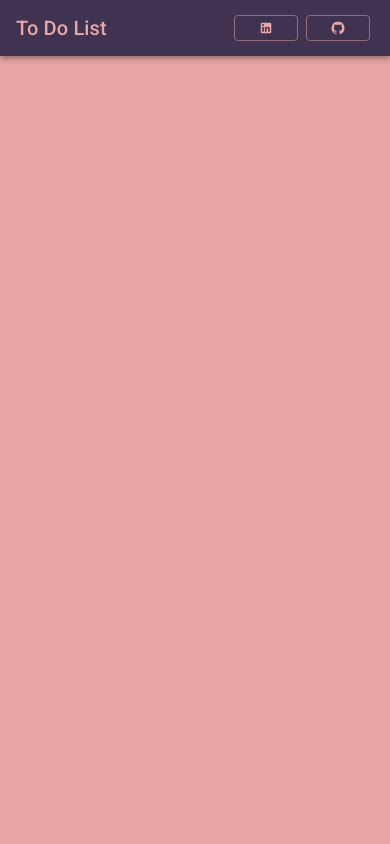
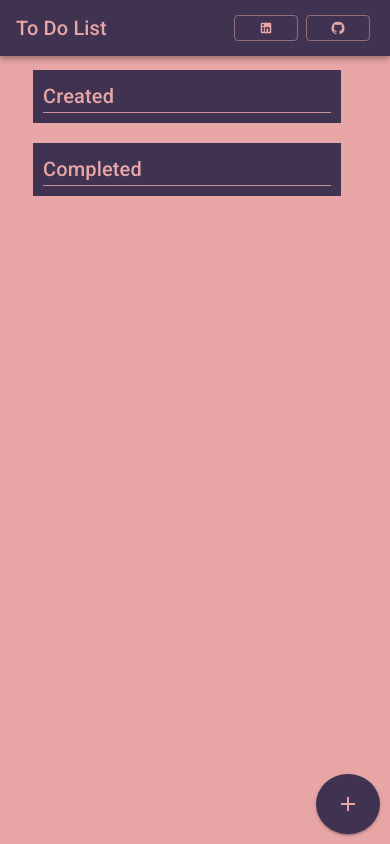
Before and after one commit to NicoAnabalon/ToDoListNetCoreAndReact, a React (Create React App) app in the folder front/: page / in a window 390 px wide. Built offline with nearby package versions, Linux system fonts and the light colour scheme.

Commit message:
Adds creation button and Modal Form

```diff
--- a/front/src/App.js
+++ b/front/src/App.js
@@ -1,13 +1,18 @@
-import { useTheme } from '@mui/material/styles';
-import Header from "./style/components/Header";
-import Container from "./style/components/Container";
+import Header from "./components/Header";
+import Container from "./components/Container";
+import CardContainer from "./components/CardContainer";
+import Card from "./components/Card";
+import CreationForm from "./components/CreationForm";
 
 function App() {
-  const theme = useTheme()
-  console.log(theme.palette.text.main)
   return (
     <Container>
       <Header/>
+        <CardContainer>
+          <Card label="Created" />
+          <Card label="Completed" />
+        </CardContainer>
+        <CreationForm />
     </Container>
   );
 }
--- /dev/null
+++ b/front/src/components/Card.js
@@ -0,0 +1,55 @@
+import { Divider, Grid, Typography, useMediaQuery, useTheme } from "@mui/material"
+
+
+const Card = ({ label, children }) => {
+    const theme = useTheme()
+    const smallScreen = useMediaQuery(theme.breakpoints.down('sm'))
+    return (
+        smallScreen === false
+            ?
+                <Grid
+                    item
+                    xs={6}
+                    style={{padding: "20px"}}
+                >
+                    <Grid
+                        item
+                        xs={12}
+                        style={{backgroundColor: theme.palette.primary.main}}
+                    >
+                        <Typography
+                            variant="h4"
+                            sx={{ color: theme.palette.text.main, padding: "10px" }}
+                        >
+                            {label}
+                            <Divider sx={{backgroundColor: theme.palette.text.main}} />
+                        </Typography>
+                        {children}
+                    </Grid>
+                </Grid>
+            :
+                <Grid
+                    item
+                    xs={12}
+                    style={{padding: "10px"}}
+                >
+                    <Grid
+                        item
+                        xs={12}
+                        style={{backgroundColor: theme.palette.primary.main}}
+                    >
+                        <Typography
+                            variant="h6"
+                            sx={{ color: theme.palette.text.main, padding: "10px" }}
+                        >
+                            {label}
+                            <Divider sx={{backgroundColor: theme.palette.text.main}} />
+                        </Typography>
+                        {children}
+                    </Grid>
+                </Grid>
+
+    )
+}
+
+export default Card
--- /dev/null
+++ b/front/src/components/CardContainer.js
@@ -0,0 +1,13 @@
+import { Grid, Box } from '@mui/material'
+
+const CardContainer = ({ children }) => {
+    return (
+        <Box sx={{width: "80%", margin: "auto", marginTop: "20px",}}>
+            <Grid container spacing={2}>
+                {children}
+            </Grid>
+        </Box>
+    )
+}
+
+export default CardContainer
--- /dev/null
+++ b/front/src/components/CreationForm.js
@@ -0,0 +1,86 @@
+import { Button, Modal, Box, Typography, useTheme, Divider, TextField, Snackbar, Alert } from "@mui/material";
+import AddIcon from '@mui/icons-material/Add';
+import { useState } from 'react';
+import { addBtnStyle, textFieldStyle, modalBoxStyle } from "../style/theme";
+
+const CreationForm = () => {
+    const theme = useTheme()
+    const [open, setOpen] = useState(false)
+    const [toDo, setToDo] = useState("")
+    const [notification, setNotification] = useState({message: "", severity:"", open: false})
+
+    const handleOpen = () => setOpen(true)
+    const handleClose = () => setOpen(false)
+
+    const handleCreation = () => {
+        if(toDo.trim().length !== 0) {
+            console.log("pasar")
+        } else {
+            setNotification({
+                message: "You must describe your ToDo!",
+                severity: "error",
+                open: true
+            })
+        }
+    }
+
+    const handleCloseSnackbar = () => {
+        setNotification({
+            message: "",
+            severity: "",
+            open: false
+        })
+    }
+
+    return (
+        <>
+            <Button
+                variant="contained"
+                color="primary"
+                style={addBtnStyle}
+                onClick={handleOpen}
+            >
+                <AddIcon color="text"/>
+            </Button>
+            <Modal
+                open={open}
+                onClose={handleClose}
+            >
+                <Box sx={modalBoxStyle}>
+                    <Typography variant="h6">
+                        To Do Creation
+                    </Typography>
+                    <Divider style={{backgroundColor: theme.palette.text.main}}/>
+                    <TextField
+                        label="To Do"
+                        color="text"
+                        margin="normal"
+                        sx={textFieldStyle}
+                        onChange={e => setToDo(e.target.value)}
+                        fullWidth
+                        autoFocus
+                        required
+                    />
+                    <Button variant="outlined" color="text" style={{margin: "5px"}} onClick={handleCreation}>Create</Button>
+                    <Button variant="outlined" color="text" style={{margin: "5px"}} onClick={handleClose}>Cancel</Button>
+                </Box>
+            </Modal>
+            {notification.open
+                ?
+                    <Snackbar
+                        open={notification.open}
+                        autoHideDuration={3000}
+                        onClose={handleCloseSnackbar}
+                    >
+                        <Alert onClose={handleCloseSnackbar} severity={notification.severity} sx={{ width: '100%' }}>
+                            {notification.message}
+                        </Alert>
+                    </Snackbar>
+                :
+                    null
+            }
+        </>
+    )
+}
+
+export default CreationForm
--- a/front/src/style/components/Header.js
+++ b/front/src/components/Header.js
@@ -6,12 +6,11 @@ import LinkedInIcon from '@mui/icons-material/LinkedIn';
 
 const Header = () => {
     const theme = useTheme()
-    const size = useMediaQuery(theme.breakpoints.down('sm'))
-    console.log(size)
+    const smallScreen = useMediaQuery(theme.breakpoints.down('sm'))
     return (
         <Box sx={{ flexGrow: 1 }}>
         <AppBar position="static">
-              {size === false
+              {smallScreen === false
                 ?
                   <Toolbar>
                     <Typography variant="h3" sx={{ flexGrow: 1, color: theme.palette.text.main }}>
@@ -29,7 +28,7 @@ const Header = () => {
                   </Toolbar>
                 :
                   <Toolbar>
-                    <Typography variant="h6" sx={{ flexGrow: 1, color: theme.palette.text.main }}>
+                    <Typography variant="h6" component="div" sx={{ flexGrow: 1, color: theme.palette.text.main }}>
                       To Do List
                     </Typography>
                     <ExternalLink href="https://www.linkedin.com/in/nicol%C3%A1s-felipe-anabal%C3%B3n-abarca/">
--- a/front/src/style/theme.js
+++ b/front/src/style/theme.js
@@ -17,4 +17,45 @@ const theme = createTheme({
     },
 })
 
+export const addBtnStyle = {
+    position: "absolute",
+    bottom: 10,
+    right: 10,
+    borderRadius: '50%',
+    height: '60px',
+    width: '50px'
+}
+
+export const textFieldStyle = {
+    borderColor: theme.palette.text.main,
+    '& .MuiOutlinedInput-root': {
+        '& input': {
+            color: theme.palette.text.main,
+        },
+        '& fieldset': {
+            borderColor: theme.palette.text.main,
+        },
+        '&:hover fieldset': {
+            borderColor: theme.palette.shadow.main,
+        },
+    },
+    '& .MuiFormLabel-root': {
+      color: theme.palette.text.main,
+    },
+}
+
+export const modalBoxStyle = {
+    position: 'absolute',
+    top: '50%',
+    left: '50%',
+    transform: 'translate(-50%, -50%)',
+    width: '50%',
+    bgcolor: theme.palette.primary.main,
+    border: `2px solid ${theme.palette.primary.main}`,
+    boxShadow: `5px 7px 5px ${theme.palette.shadow.main}`,
+    p: 4,
+    color: theme.palette.text.main,
+    textAlign: "center"
+}
+
 export default theme;
```
Also changed, not shown: front/src/components/Container.js (renamed from front/src/style/components/Container.js), front/src/components/ExternalLink.js (renamed from front/src/style/components/ExternalLink.js). Lines whose indentation alone changed are shown as unchanged.
